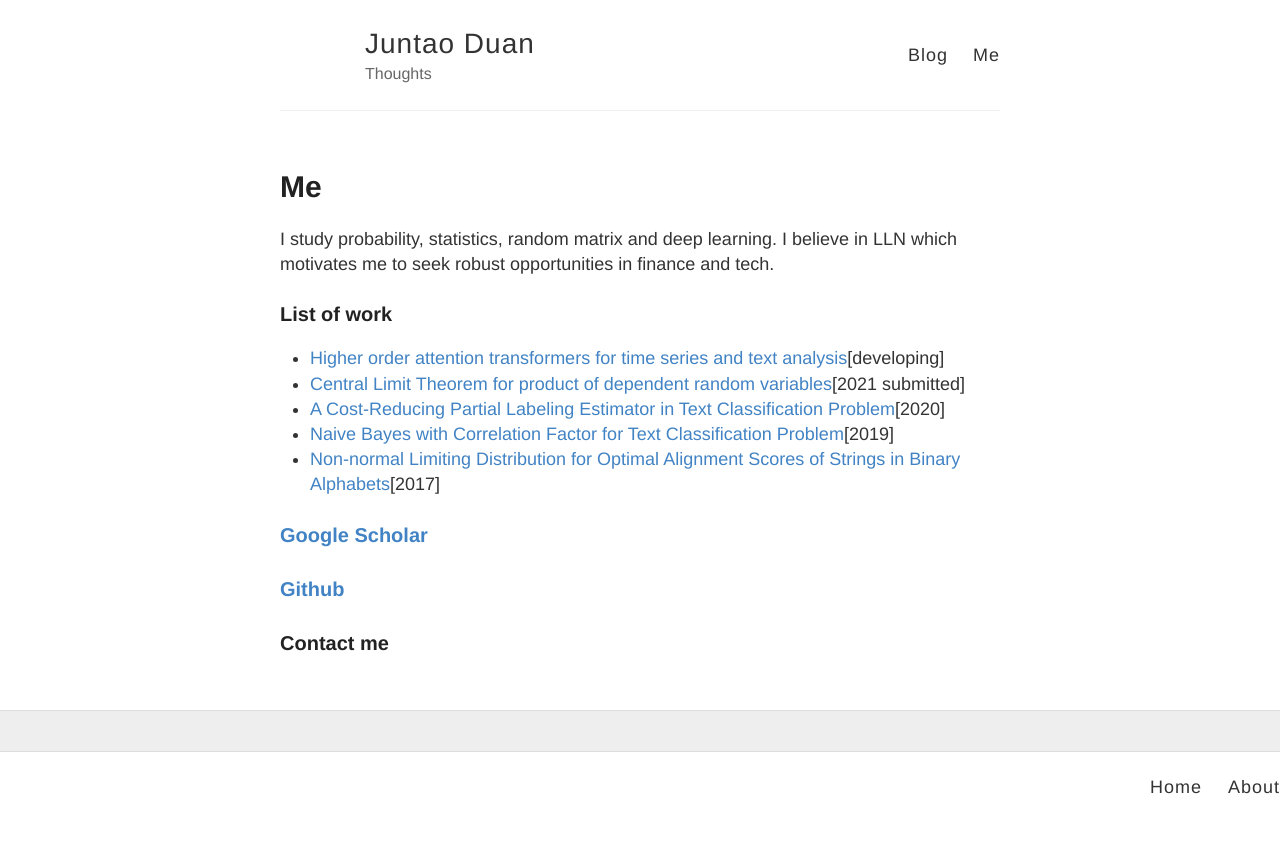
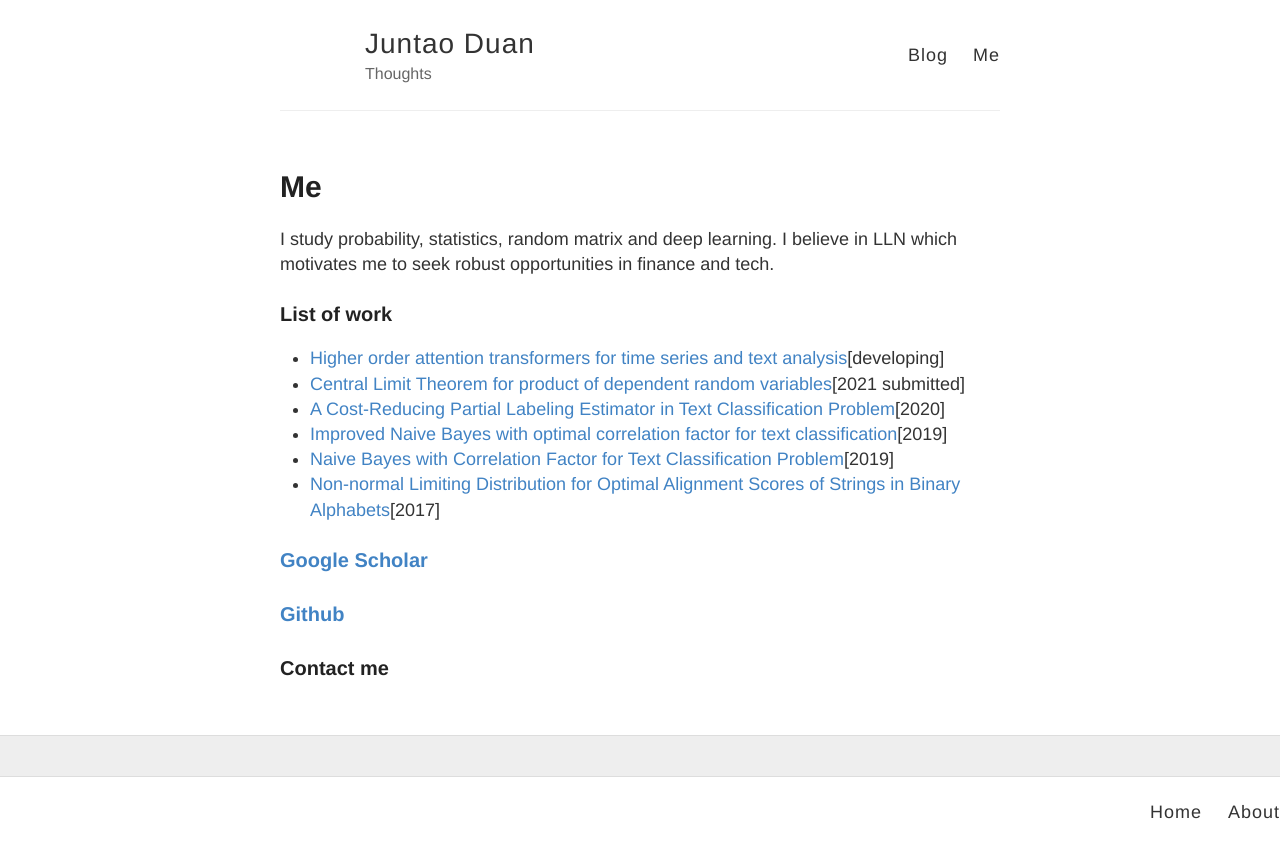
Before and after one commit to juntaoduan/juntaoduan.github.io, a Jekyll site: the page built from me.md, in a window 1280 px wide. Shown: the top 858 px of the page. Built offline with Jekyll 4.4.1, drawn with Linux system fonts in a browser that asks for light colours.

Commit message:
Update me.md

```diff
--- a/me.md
+++ b/me.md
@@ -11,6 +11,7 @@ I study probability, statistics, random matrix and deep learning. I believe in L
 * [Higher order  attention transformers for time series and text analysis]()[developing]
 * [Central Limit Theorem for product of dependent random variables](https://arxiv.org/abs/2106.14825)[2021 submitted]
 * [A Cost-Reducing Partial Labeling Estimator in Text Classification Problem](https://link.springer.com/chapter/10.1007/978-3-030-39442-4_37)[2020]
+* [Improved Naive Bayes with optimal correlation factor for text classification](https://link.springer.com/article/10.1007/s42452-019-1153-5)[2019]
 * [Naive Bayes with Correlation Factor for Text Classification Problem](https://ieeexplore.ieee.org/document/8999119)[2019]
 * [Non-normal Limiting Distribution for Optimal Alignment Scores of Strings in Binary Alphabets](https://link.springer.com/article/10.1007/s10955-017-1835-6)[2017]
 
```
